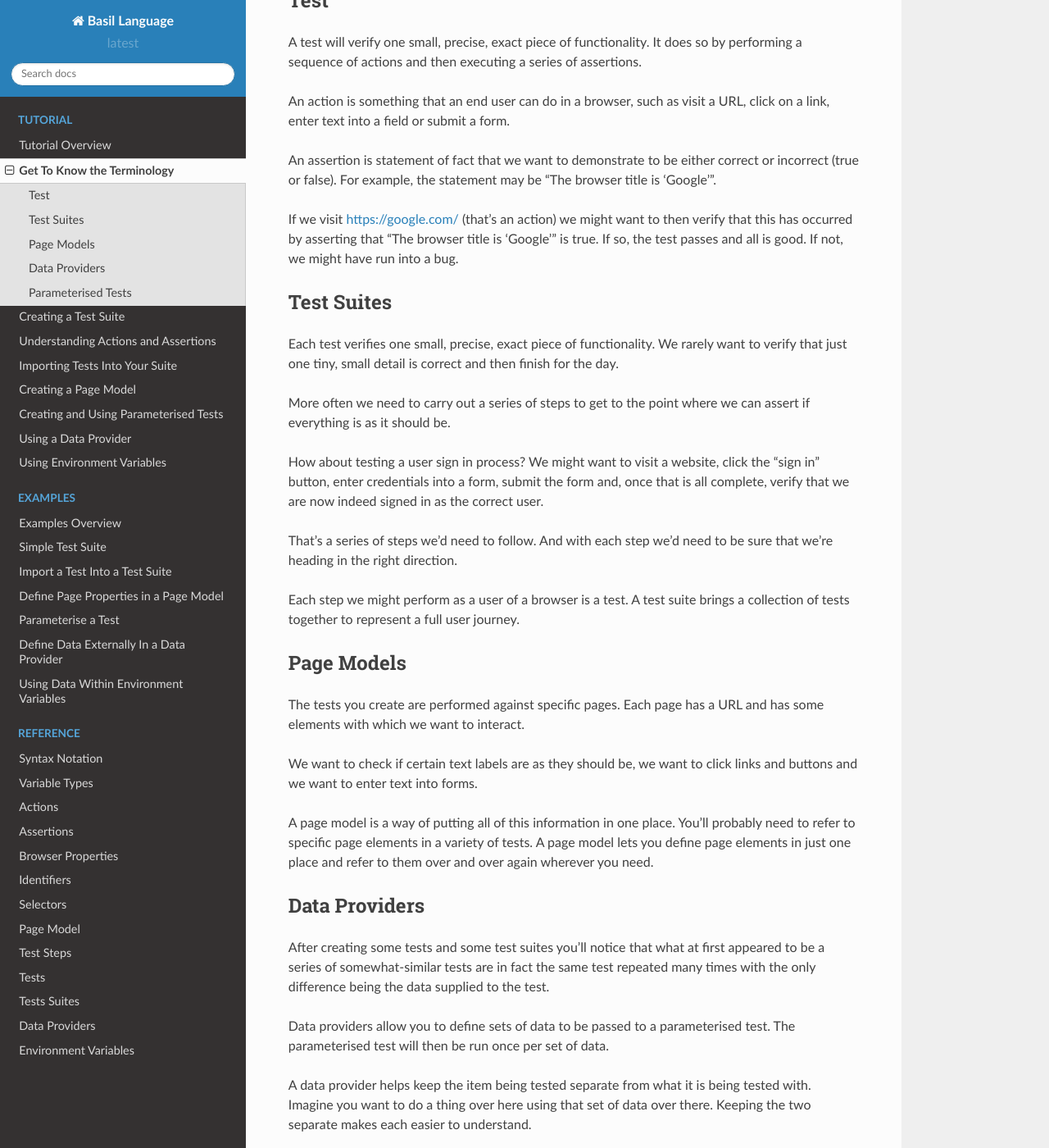
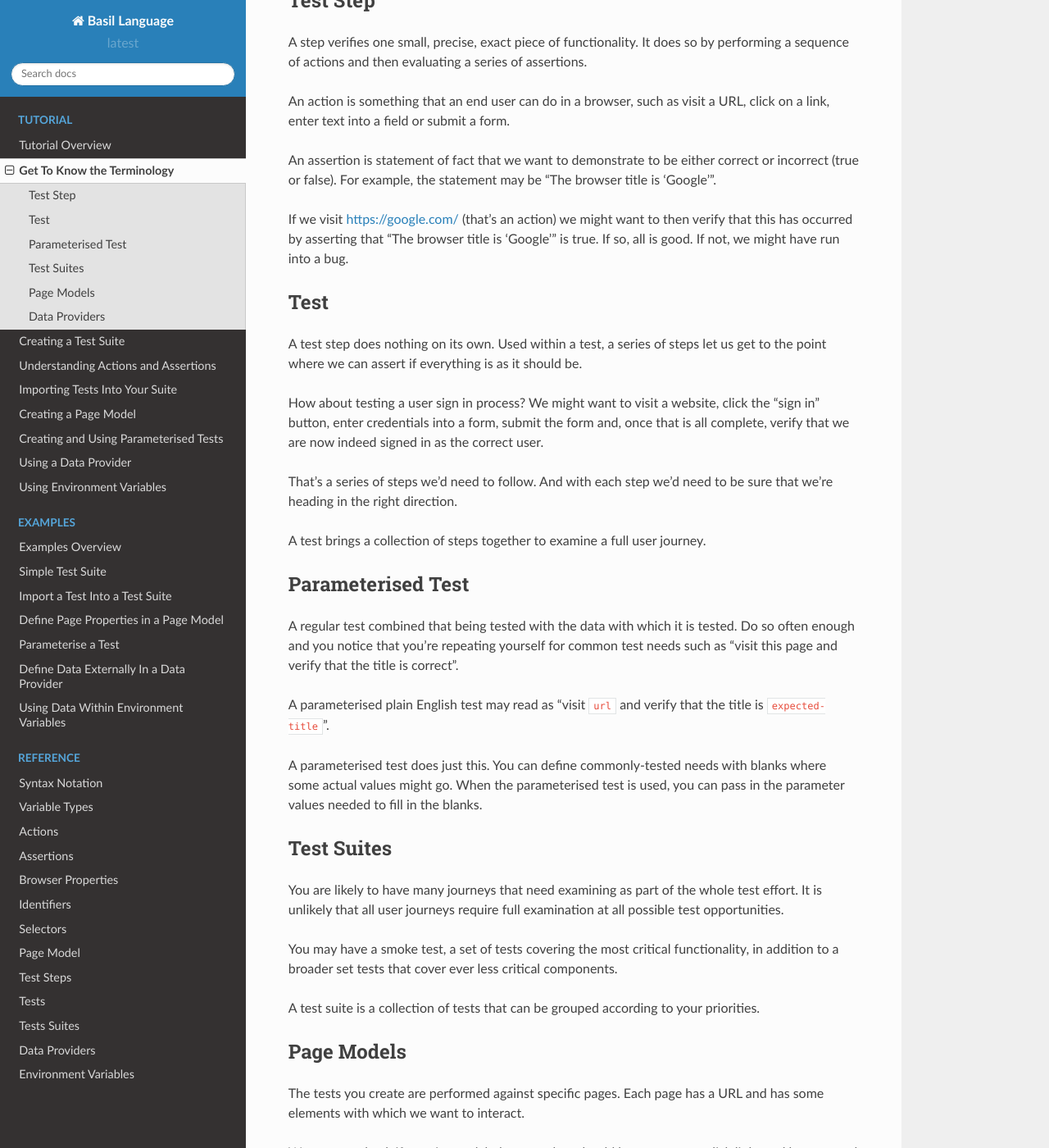
Before and after one commit to webignition/bas-spec, a Sphinx documentation site: the page built from docs/tutorial-terminology.rst, in a window 1280 px wide and 1400 px high, scrolled down 394 px. Shown: the whole window at 82% size. Built offline with Sphinx 7.4.7 and the Read the Docs theme 2.0.0, drawn with Linux system fonts in a browser that asks for light colours; some of the changed text lies outside the part shown.

Commit message:
Update tutorial terminology

```diff
--- a/docs/tutorial-terminology.rst
+++ b/docs/tutorial-terminology.rst
@@ -2,8 +2,8 @@
 Get To Know the Terminology
 ===========================
 
-Throughout this tutorial we will be talking about ``tests``, ``test suites``, ``page models``, ``data providers``,
-``parameterised tests`` and other related terms.
+Throughout this tutorial we will be talking about ``test steps``, ``tests``, ``test suites``, ``page models``,
+``data providers``, ``parameterised tests`` and other related terms.
 
 You may already be familiar with these concepts from the testing you've carried out before. Or perhaps this is all new
 to you.
@@ -11,12 +11,12 @@ to you.
 In either case, here's a quick overview of the concepts to be covered so that we are all starting out with the right
 understanding.
 
-----
-Test
-----
+---------
+Test Step
+---------
 
-A test will verify one small, precise, exact piece of functionality. It does so by performing a sequence of actions
-and then executing a series of assertions.
+A step verifies one small, precise, exact piece of functionality. It does so by performing a sequence of actions
+and then evaluating a series of assertions.
 
 An action is something that an end user can do in a browser, such as visit a URL, click on a link, enter text into a
 field or submit a form.
@@ -25,18 +25,15 @@ An assertion is statement of fact that we want to demonstrate to be either corre
 For example, the statement may be "The browser title is 'Google'".
 
 If we visit https://google.com/ (that's an action) we might want to then verify that this has occurred by asserting
-that "The browser title is 'Google'" is true. If so, the test passes and all is good. If not, we might
+that "The browser title is 'Google'" is true. If so, all is good. If not, we might
 have run into a bug.
 
------------
-Test Suites
------------
+----
+Test
+----
 
-Each test verifies one small, precise, exact piece of functionality. We rarely want to verify that just one tiny, small
-detail is correct and then finish for the day.
-
-More often we need to carry out a series of steps to get to the point where we can assert if everything is as it should
-be.
+A test step does nothing on its own. Used within a test, a series of steps let us get to the point where we can assert
+if everything is as it should be.
 
 How about testing a user sign in process? We might want to visit a website, click the "sign in" button, enter credentials
 into a form, submit the form and, once that is all complete, verify that we are now indeed signed in as the correct
@@ -45,8 +42,32 @@ user.
 That's a series of steps we'd need to follow. And with each step we'd need to be sure that we're heading in the right
 direction.
 
-Each step we might perform as a user of a browser is a test. A test suite brings a collection of tests together to
-represent a full user journey.
+A test brings a collection of steps together to examine a full user journey.
+
+------------------
+Parameterised Test
+------------------
+
+A regular test combined that being tested with the data with which it is tested. Do so often enough and you notice that
+you're repeating yourself for common test needs such as "visit this page and verify that the title is correct".
+
+A parameterised plain English test may read as "visit ``url`` and verify that the title is
+``expected-title``".
+
+A parameterised test does just this. You can define commonly-tested needs with blanks where some actual values might go.
+When the parameterised test is used, you can pass in the parameter values needed to fill in the blanks.
+
+-----------
+Test Suites
+-----------
+
+You are likely to have many journeys that need examining as part of the whole test effort. It is unlikely that all
+user journeys require full examination at all possible test opportunities.
+
+You may have a smoke test, a set of tests covering the most critical functionality, in addition to a broader set tests
+that cover ever less critical components.
+
+A test suite is a collection of tests that can be grouped according to your priorities.
 
 -----------
 Page Models
@@ -66,27 +87,11 @@ over and over again wherever you need.
 Data Providers
 --------------
 
-After creating some tests and some test suites you'll notice that what at first appeared to be a series of
-somewhat-similar tests are in fact the same test repeated many times with the only difference being the data supplied
-to the test.
+After creating tests you'll notice that what at first appeared to be a series of somewhat-similar tests are in fact
+the same test repeated many times with the only difference being the data supplied to the test.
 
 Data providers allow you to define sets of data to be passed to a parameterised test. The parameterised test will then
 be run once per set of data.
 
 A data provider helps keep the item being tested separate from what it is being tested with. Imagine you want to do
 a thing over here using that set of data over there. Keeping the two separate makes each easier to understand.
-
--------------------
-Parameterised Tests
--------------------
-
-A regular test puts what is being tested together with the data that it needs.
-
-Do so often enough and you notice that you're repeating yourself for common test needs such as "visit this page and
-verify that the title is correct".
-
-A parameterised plain English version of this test may read as "visit ``url`` and verify that the title is
-``expected-title``".
-
-A parameterised test does just this. You can define commonly-tested needs with blanks where some actual values might go.
-When the parameterised test is used in a test suite, you can pass in the parameter values needed to fill in the blanks,
```
